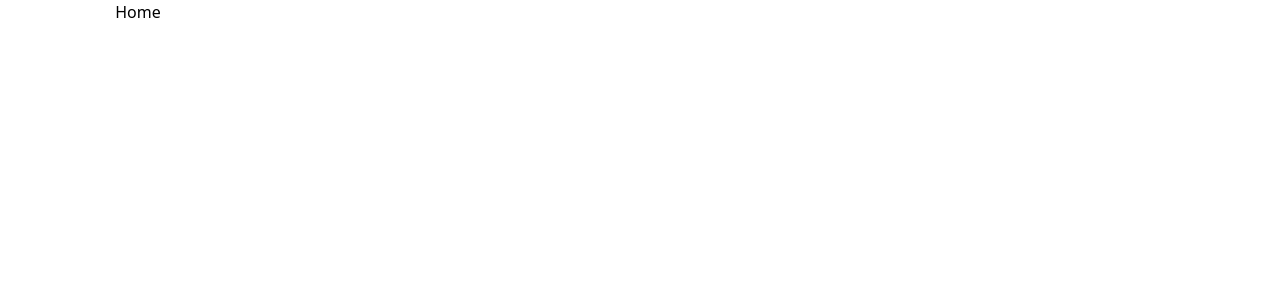
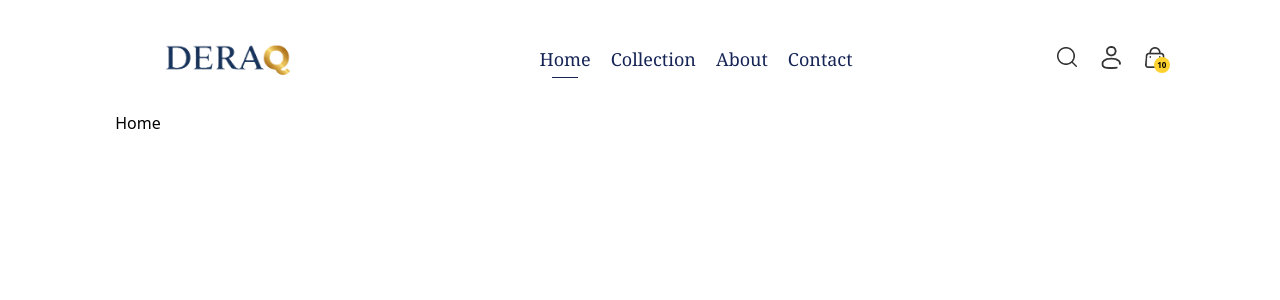
Before and after one commit to iamarshalrejith/DERAQ, a React (Vite) app in the folder frontend/: page / in a window 1280 px wide. Shown: the top 300 px of the page. Built offline with nearby package versions, Linux system fonts and the light colour scheme.

Commit message:
Added Navbar

```diff
--- a/frontend/src/App.jsx
+++ b/frontend/src/App.jsx
@@ -9,10 +9,12 @@ import Cart from "./pages/Cart"
 import Login from "./pages/Login"
 import PlaceOrder from "./pages/PlaceOrder"
 import Orders from "./pages/Orders"
+import Navbar from './components/Navbar'
 
 const App = () => {
   return (
     <div className='px-4 sm:px-[5vw] md:px-[7vw] lg:px-[9vw]'>
+      <Navbar />
         <Routes>
           <Route path='/' element={<Home />}/>
           <Route path='/collection' element={<Collection />}/>
--- /dev/null
+++ b/frontend/src/components/Navbar.jsx
@@ -0,0 +1,115 @@
+import React, { useState } from "react";
+import { assets } from "../assets/frontend_assets/assets";
+import { NavLink, Link } from "react-router-dom";
+
+const Navbar = () => {
+  const [visible, setVisible] = useState(false);
+  return (
+    <div className="flex items-center justify-between py-5 font-medium">
+      <img src={assets.logo} alt="logo" className="w-55" />
+      <ul className="hidden sm:flex gap-5 text-blue-950 mt-3">
+        <NavLink to="/" className="flex flex-col items-center gap-1">
+          <p className="font-serif text-lg">Home</p>
+          <hr className="w-2/4 border-none h-[1.5px] bg-blue-950 hidden" />
+        </NavLink>
+        <NavLink to="/collection" className="flex flex-col items-center gap-1">
+          <p className="font-serif text-lg">Collection</p>
+          <hr className="w-2/4 border-none h-[1.5px] bg-blue-950 hidden" />
+        </NavLink>
+        <NavLink to="/about" className="flex flex-col items-center gap-1">
+          <p className="font-serif text-lg">About</p>
+          <hr className="w-2/4 border-none h-[1.5px] bg-blue-950 hidden" />
+        </NavLink>
+        <NavLink to="/contact" className="flex flex-col items-center gap-1">
+          <p className="font-serif text-lg">Contact</p>
+          <hr className="w-2/4 border-none h-[1.5px] bg-blue-950 hidden" />
+        </NavLink>
+      </ul>
+
+      <div className="flex items-center gap-6 mt-1">
+        <img
+          src={assets.search_icon}
+          alt="search"
+          className="w-5 cursor-pointer"
+        />
+        <div className="group relative">
+          <img
+            src={assets.profile_icon}
+            alt="profile"
+            className="w-5 cursor-pointer"
+          />
+          <div className="group-hover:block hidden absolute dropdown-menu right-0 pt-4">
+            <div className="flex flex-col gap-2 w-36 py-3 px-5 bg-slate-100 text-gray-500 rounded">
+              <p className="cursor-pointer hover:text-black">My Profile</p>
+              <p className="cursor-pointer hover:text-black">Orders</p>
+              <p className="cursor-pointer hover:text-black">Logout</p>
+            </div>
+          </div>
+        </div>
+        <Link to="/cart" className="relative">
+          <img src={assets.cart_icon} alt="cart" className="w-5 min-w-5" />
+          <p className="absolute right-[-5px] bottom-[-5px] w-4 text-center leading-4 bg-amber-300 aspect-square rounded-full text-[8px] font-bold">
+            10
+          </p>
+        </Link>
+        <img
+          onClick={() => setVisible(true)}
+          src={assets.menu_icon}
+          alt="menu"
+          className="cursor-pointer sm:hidden w-5"
+        />
+      </div>
+
+      {/* Sidebar menu for small screen */}
+      <div
+        className={`absolute top-0 right-0 bottom-0 overflow-hidden bg-white transition-all ${
+          visible ? "w-full" : "w-0"
+        } `}
+      >
+        <div className="flex flex-col text-blue-950">
+          <div
+            onClick={() => setVisible(false)}
+            className="flex items-center gap-4 p-3 cursor-pointer"
+          >
+            <img
+              src={assets.dropdown_icon}
+              alt="back"
+              className="h-4 rotate-180"
+            />
+            <p>Back</p>
+          </div>
+          <NavLink
+            to="/"
+            className="py-2 pl-6 border-b"
+            onClick={() => setVisible(false)}
+          >
+            Home
+          </NavLink>
+          <NavLink
+            to="/collection"
+            className="py-2 pl-6 border-b"
+            onClick={() => setVisible(false)}
+          >
+            Collection
+          </NavLink>
+          <NavLink
+            to="/about"
+            className="py-2 pl-6 border-b"
+            onClick={() => setVisible(false)}
+          >
+            About
+          </NavLink>
+          <NavLink
+            to="/contact"
+            className="py-2 pl-6 border-b"
+            onClick={() => setVisible(false)}
+          >
+            Contact
+          </NavLink>
+        </div>
+      </div>
+    </div>
+  );
+};
+
+export default Navbar;
--- a/frontend/src/index.css
+++ b/frontend/src/index.css
@@ -1 +1,5 @@
 @import "tailwindcss";
+
+a.active hr{
+    display: block;
+}
```
Also changed, not shown: frontend/src/assets/frontend_assets/logo.png.
